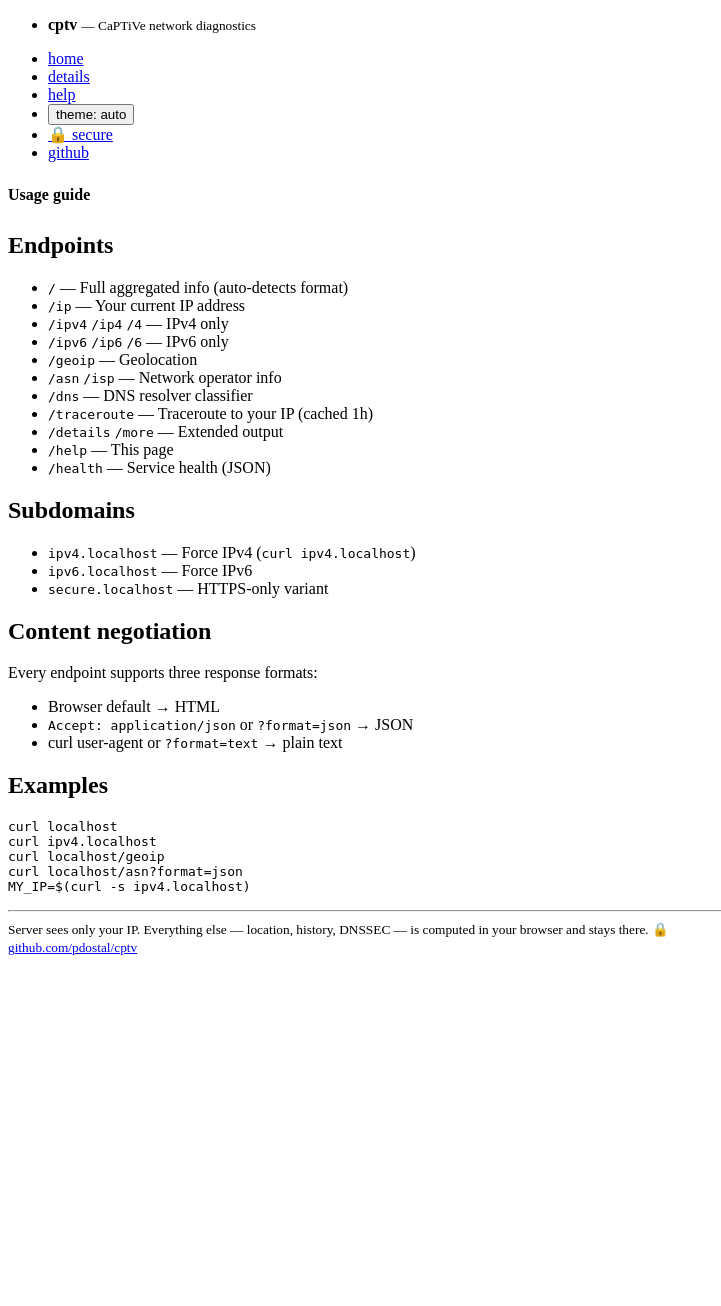
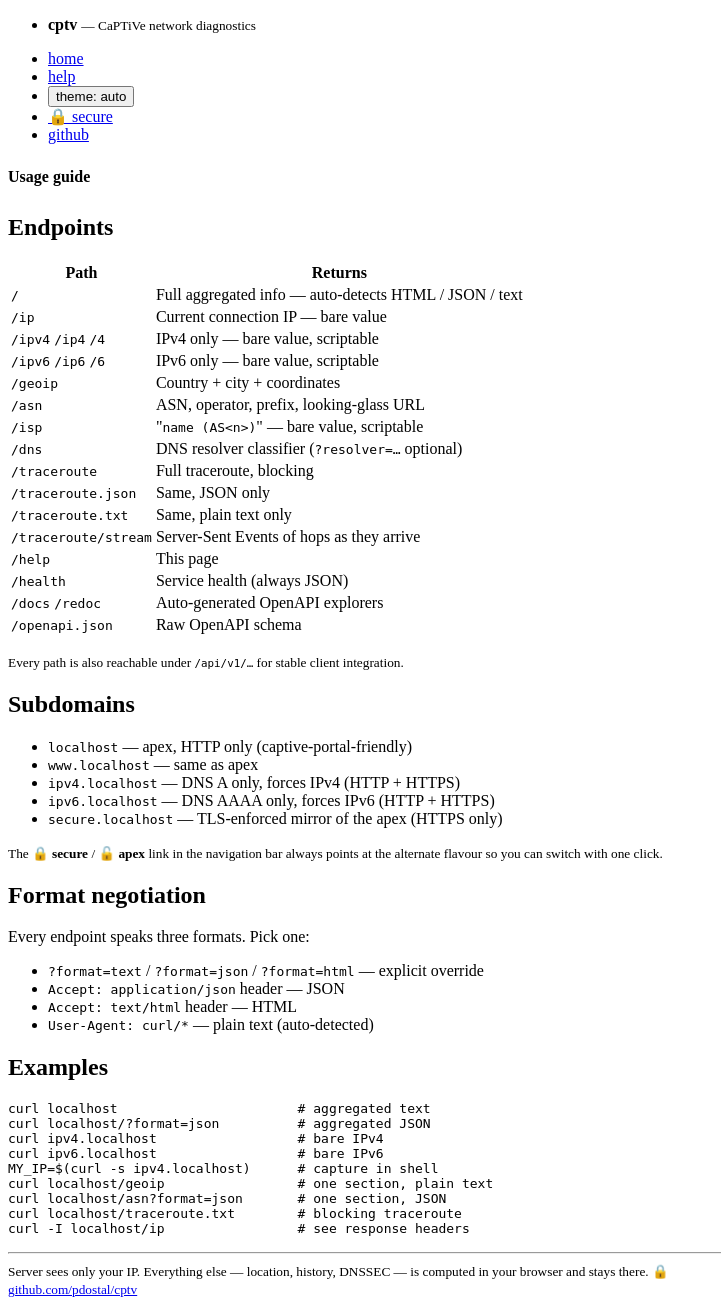
Before and after one commit to pdostal/cptv, a FastAPI app: page /help in a window 1280 px wide. Shown: the whole page, without its empty margins (0-721 px from the left). Before the commit the page ends 955 px from the top, so only its background shows below. Run offline with FastAPI, Linux system fonts and the light colour scheme; some libraries are stand-ins or nearby versions.

Commit message:
docs(help): rewrite text + HTML help to be coherent and complete
The help page lagged the actual API: it omitted /traceroute.json,
/traceroute.txt, /traceroute/stream, /docs / /redoc / /openapi.json,
the new HTTP+HTTPS status of ipv4./ipv6. subdomains, and the
?format=json discoverability hint. The text help also still listed
the now-removed /details endpoint.

This commit aligns both surfaces:
  * Text help: tabular ENDPOINTS + SUBDOMAINS + FORMAT NEGOTIATION +
    EXAMPLES blocks, mentioning every public path and surface.
  * HTML help: same content rendered as a Pico table + lists, with the
    apex \u2194 secure switch and the auto-detected curl behaviour
    explicitly called out.

Also drops the dangling 'details' link from the base.html nav so the
removed /details endpoint isn't reachable through the UI either.

```diff
--- a/cptv/routes/help.py
+++ b/cptv/routes/help.py
@@ -14,35 +14,50 @@ cptv — CaPTiVe network diagnostics
 https://github.com/pdostal/cptv
 
 ENDPOINTS
-    /              Full info (auto-detects format)
-    /ip            Current IP address
-    /ipv4 /ip4 /4  IPv4 address only
-    /ipv6 /ip6 /6  IPv6 address only
-    /geoip         Geolocation
-    /asn           ASN and network info
-    /isp           ISP name
-    /dns           DNS resolver info
-    /details       Extended output
-    /traceroute    Traceroute status
-    /help          This help text
-    /health        Service health check (JSON)
+    /                      Full aggregated info
+                           (auto-detects HTML / JSON / text)
+    /ip                    Current connection IP (bare value, scriptable)
+    /ipv4 /ip4 /4          IPv4 only (bare value, scriptable)
+    /ipv6 /ip6 /6          IPv6 only (bare value, scriptable)
+    /geoip                 Country + city + coordinates
+    /asn                   ASN, operator name, prefix, looking-glass URL
+    /isp                   "<name> (AS<n>)" (bare value, scriptable)
+    /dns                   DNS resolver classifier (?resolver=… optional)
+    /traceroute            Full traceroute, blocking
+    /traceroute.json       Same, JSON only
+    /traceroute.txt        Same, plain text only
+    /traceroute/stream     Server-Sent Events of hops as they arrive
+    /help                  This text
+    /health                Service health (always JSON)
+    /docs /redoc           Auto-generated OpenAPI explorers
+    /openapi.json          Raw OpenAPI schema
 
 SUBDOMAINS
-    ipv4.{domain}   Force IPv4  (also: curl ipv4.{domain})
-    ipv6.{domain}   Force IPv6  (also: curl ipv6.{domain})
-    secure.{domain} HTTPS only
+    {domain}                Apex (HTTP only — captive-portal-friendly)
+    www.{domain}            Same as apex
+    ipv4.{domain}           DNS A only — forces IPv4 (HTTP + HTTPS)
+    ipv6.{domain}           DNS AAAA only — forces IPv6 (HTTP + HTTPS)
+    secure.{domain}         TLS-enforced mirror of the apex (HTTPS only)
 
-FORMAT
-    Append ?format=json or ?format=text to any endpoint.
-    Or set Accept: application/json header.
-    curl auto-detected — plain text returned by default.
+FORMAT NEGOTIATION
+    Each endpoint speaks three formats. Pick one:
+      ?format=text                       force plain text
+      ?format=json                       force JSON
+      ?format=html                       force HTML
+      Accept: application/json header    JSON
+      Accept: text/html header           HTML
+      User-Agent: curl/*                 plain text (auto-detected)
 
 EXAMPLES
-    curl {domain}
-    curl ipv4.{domain}
-    curl {domain}/geoip
-    curl {domain}/asn?format=json
-    MY_IP=$(curl -s ipv4.{domain})
+    curl {domain}                        # aggregated text
+    curl {domain}/?format=json           # aggregated JSON
+    curl ipv4.{domain}                   # bare IPv4, no decoration
+    curl ipv6.{domain}                   # bare IPv6, no decoration
+    MY_IP=$(curl -s ipv4.{domain})       # capture in shell
+    curl {domain}/geoip                  # one section, plain text
+    curl {domain}/asn?format=json        # one section, JSON
+    curl {domain}/traceroute.txt         # blocking traceroute
+    curl -I {domain}/ip                  # response headers
 """
 
 
--- a/cptv/templates/base.html
+++ b/cptv/templates/base.html
@@ -42,7 +42,6 @@
         </ul>
         <ul>
           <li><a href="/">home</a></li>
-          <li><a href="/details">details</a></li>
           <li><a href="/help">help</a></li>
           <li>
             <button
--- a/cptv/templates/help.html
+++ b/cptv/templates/help.html
@@ -1,50 +1,143 @@
-{% extends "base.html" %} {% block title %}cptv — help{% endblock title %} {% block
-content %}
+{% extends "base.html" %}
+{% block title %}cptv — help{% endblock title %}
+{% block content %}
 <article>
   <header><strong>Usage guide</strong></header>
+
   <h2>Endpoints</h2>
-  <ul>
-    <li><code>/</code> — Full aggregated info (auto-detects format)</li>
-    <li><code>/ip</code> — Your current IP address</li>
-    <li><code>/ipv4</code> <code>/ip4</code> <code>/4</code> — IPv4 only</li>
-    <li><code>/ipv6</code> <code>/ip6</code> <code>/6</code> — IPv6 only</li>
-    <li><code>/geoip</code> — Geolocation</li>
-    <li><code>/asn</code> <code>/isp</code> — Network operator info</li>
-    <li><code>/dns</code> — DNS resolver classifier</li>
-    <li><code>/traceroute</code> — Traceroute to your IP (cached 1h)</li>
-    <li><code>/details</code> <code>/more</code> — Extended output</li>
-    <li><code>/help</code> — This page</li>
-    <li><code>/health</code> — Service health (JSON)</li>
-  </ul>
+  <table role="grid">
+    <thead>
+      <tr>
+        <th scope="col">Path</th>
+        <th scope="col">Returns</th>
+      </tr>
+    </thead>
+    <tbody>
+      <tr>
+        <td><code>/</code></td>
+        <td>Full aggregated info — auto-detects HTML / JSON / text</td>
+      </tr>
+      <tr>
+        <td><code>/ip</code></td>
+        <td>Current connection IP — bare value</td>
+      </tr>
+      <tr>
+        <td><code>/ipv4</code> <code>/ip4</code> <code>/4</code></td>
+        <td>IPv4 only — bare value, scriptable</td>
+      </tr>
+      <tr>
+        <td><code>/ipv6</code> <code>/ip6</code> <code>/6</code></td>
+        <td>IPv6 only — bare value, scriptable</td>
+      </tr>
+      <tr>
+        <td><code>/geoip</code></td>
+        <td>Country + city + coordinates</td>
+      </tr>
+      <tr>
+        <td><code>/asn</code></td>
+        <td>ASN, operator, prefix, looking-glass URL</td>
+      </tr>
+      <tr>
+        <td><code>/isp</code></td>
+        <td>"<code>name (AS&lt;n&gt;)</code>" — bare value, scriptable</td>
+      </tr>
+      <tr>
+        <td><code>/dns</code></td>
+        <td>DNS resolver classifier (<code>?resolver=…</code> optional)</td>
+      </tr>
+      <tr>
+        <td><code>/traceroute</code></td>
+        <td>Full traceroute, blocking</td>
+      </tr>
+      <tr>
+        <td><code>/traceroute.json</code></td>
+        <td>Same, JSON only</td>
+      </tr>
+      <tr>
+        <td><code>/traceroute.txt</code></td>
+        <td>Same, plain text only</td>
+      </tr>
+      <tr>
+        <td><code>/traceroute/stream</code></td>
+        <td>Server-Sent Events of hops as they arrive</td>
+      </tr>
+      <tr>
+        <td><code>/help</code></td>
+        <td>This page</td>
+      </tr>
+      <tr>
+        <td><code>/health</code></td>
+        <td>Service health (always JSON)</td>
+      </tr>
+      <tr>
+        <td><code>/docs</code> <code>/redoc</code></td>
+        <td>Auto-generated OpenAPI explorers</td>
+      </tr>
+      <tr>
+        <td><code>/openapi.json</code></td>
+        <td>Raw OpenAPI schema</td>
+      </tr>
+    </tbody>
+  </table>
+  <p>
+    <small
+      >Every path is also reachable under <code>/api/v1/…</code> for
+      stable client integration.</small
+    >
+  </p>
 
   <h2>Subdomains</h2>
   <ul>
     <li>
-      <code>ipv4.{{ domain }}</code> — Force IPv4 (<code
-        >curl ipv4.{{ domain }}</code
-      >)
+      <code>{{ domain }}</code> — apex, HTTP only (captive-portal-friendly)
     </li>
-    <li><code>ipv6.{{ domain }}</code> — Force IPv6</li>
-    <li><code>secure.{{ domain }}</code> — HTTPS-only variant</li>
+    <li><code>www.{{ domain }}</code> — same as apex</li>
+    <li>
+      <code>ipv4.{{ domain }}</code> — DNS A only, forces IPv4 (HTTP + HTTPS)
+    </li>
+    <li>
+      <code>ipv6.{{ domain }}</code> — DNS AAAA only, forces IPv6 (HTTP + HTTPS)
+    </li>
+    <li>
+      <code>secure.{{ domain }}</code> — TLS-enforced mirror of the apex
+      (HTTPS only)
+    </li>
   </ul>
+  <p>
+    <small
+      >The
+      <strong>🔒&nbsp;secure</strong> /
+      <strong>🔓&nbsp;apex</strong>
+      link in the navigation bar always points at the alternate flavour
+      so you can switch with one click.</small
+    >
+  </p>
 
-  <h2>Content negotiation</h2>
-  <p>Every endpoint supports three response formats:</p>
+  <h2>Format negotiation</h2>
+  <p>Every endpoint speaks three formats. Pick one:</p>
   <ul>
-    <li>Browser default → HTML</li>
     <li>
-      <code>Accept: application/json</code> or <code>?format=json</code> → JSON
+      <code>?format=text</code> /
+      <code>?format=json</code> /
+      <code>?format=html</code> — explicit override
     </li>
-    <li>curl user-agent or <code>?format=text</code> → plain text</li>
+    <li><code>Accept: application/json</code> header — JSON</li>
+    <li><code>Accept: text/html</code> header — HTML</li>
+    <li>
+      <code>User-Agent: curl/*</code> — plain text (auto-detected)
+    </li>
   </ul>
 
   <h2>Examples</h2>
-  <pre>
-curl {{ domain }}
-curl ipv4.{{ domain }}
-curl {{ domain }}/geoip
-curl {{ domain }}/asn?format=json
-MY_IP=$(curl -s ipv4.{{ domain }})</pre
-  >
+  <pre style="white-space: pre-wrap"><code>curl {{ domain }}                       # aggregated text
+curl {{ domain }}/?format=json          # aggregated JSON
+curl ipv4.{{ domain }}                  # bare IPv4
+curl ipv6.{{ domain }}                  # bare IPv6
+MY_IP=$(curl -s ipv4.{{ domain }})      # capture in shell
+curl {{ domain }}/geoip                 # one section, plain text
+curl {{ domain }}/asn?format=json       # one section, JSON
+curl {{ domain }}/traceroute.txt        # blocking traceroute
+curl -I {{ domain }}/ip                 # see response headers
+</code></pre>
 </article>
 {% endblock content %}
```
Also changed, not shown: tests/integration/test_new_endpoints.py (+17 -0 lines).
